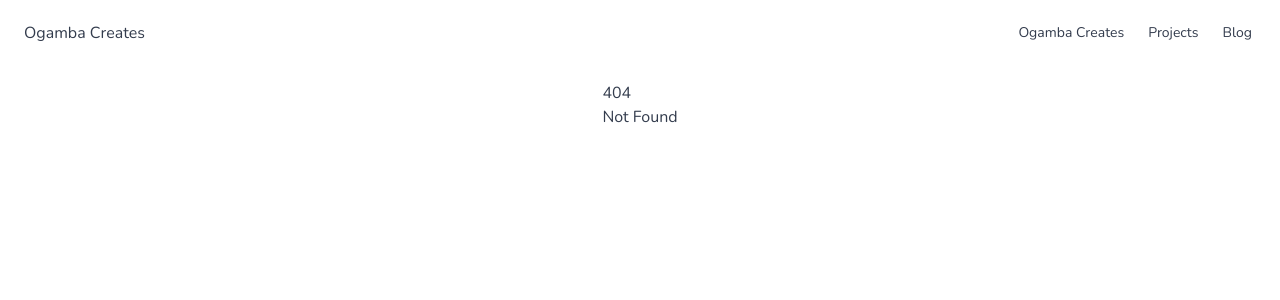
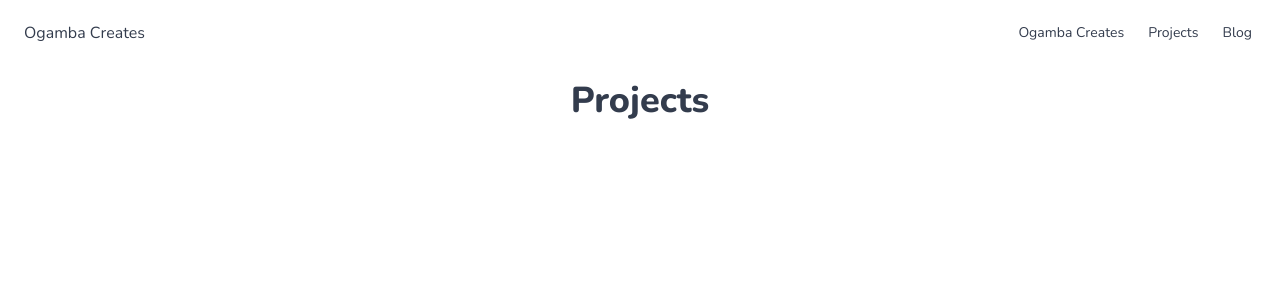
Before and after one commit to chiq2045/ogamba-creates, a SvelteKit app: page /projects in a window 1280 px wide. Before the commit this address had no page. Shown: the top 300 px of the page. Built offline with nearby package versions, Linux system fonts and the light colour scheme; a web font is replaced by a local one.

Commit message:
feat: add blog and project routes

```diff
--- /dev/null
+++ b/src/routes/blog/+page.svelte
@@ -0,0 +1,3 @@
+<article class="prose">
+	<h1>Blog</h1>
+</article>
--- /dev/null
+++ b/src/routes/projects/+page.svelte
@@ -0,0 +1,3 @@
+<article class="prose">
+	<h1>Projects</h1>
+</article>
```
